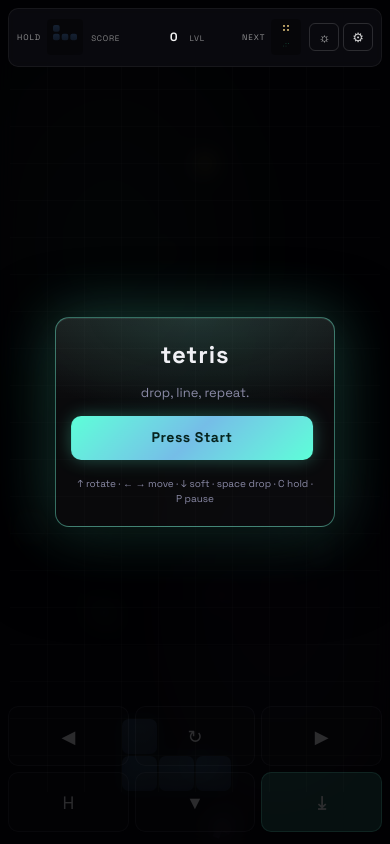
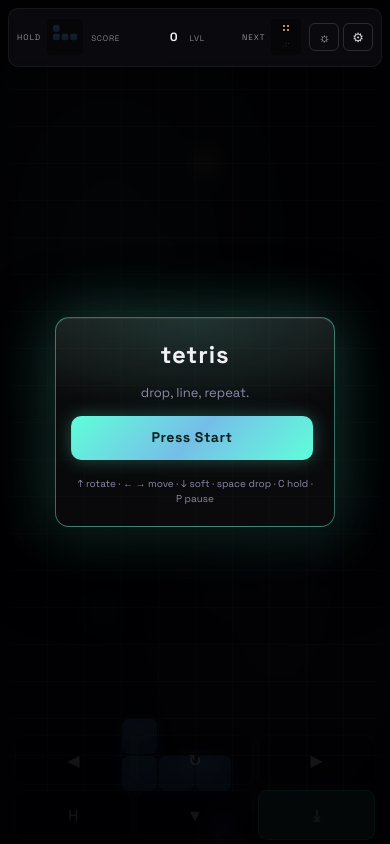
Before and after one commit to paulfxyz/tetris, a PHP site: page / in a window 390 px wide. Run offline with PHP 8.4, Linux system fonts and the light colour scheme.

Commit message:
v1.5.2 — vpad to bottom + lower opacity, lock iOS page scroll on swipe

```diff
--- a/public/css/game.css
+++ b/public/css/game.css
@@ -235,7 +235,18 @@ body.vpad-on .vpad { display: grid; }
  *     (so users can DISCOVER the gestures), reveals at full opacity when
  *     touched on a non-swipe area. Tap a button to act, tap outside to dismiss. */
 @media (max-width: 760px) {
-  body { overflow: hidden; }
+  /* v1.5.2 — lock the document so iOS Safari can't rubber-band scroll the
+   * whole page during a soft-drop drag. `position: fixed` on body removes
+   * the document from the scroll container entirely — stronger than just
+   * `overflow: hidden`, which iOS sometimes still scrolls past. */
+  html, body {
+    overflow: hidden;
+    overscroll-behavior: none;
+    position: fixed;
+    width: 100%;
+    height: 100%;
+    touch-action: none;
+  }
 
   /* TOPBAR — collapsed to nothing (its actions moved into .mobile-bar). */
   .topbar {
@@ -274,7 +285,11 @@ body.vpad-on .vpad { display: grid; }
   /* Side HUDs hidden on mobile (content mirrored into .mobile-bar). */
   .hud-left, .hud-right, .hud-keys { display: none; }
 
-  /* BOARD-FRAME — edge-to-edge, no padding, no border, no rounded corners. */
+  /* BOARD-FRAME — edge-to-edge, no padding, no border, no rounded corners.
+   * v1.5.2 — `touch-action: none` tells iOS we handle every gesture on the
+   * board ourselves. Without this, swiping down still triggered Safari's
+   * page-scroll / pull-to-refresh on top of our soft-drop handler, which
+   * felt like the play area was sliding under the finger. */
   .board-frame {
     grid-row: 1; grid-column: 1;
     padding: 0;
@@ -290,6 +305,9 @@ body.vpad-on .vpad { display: grid; }
     align-items: center;
     justify-content: center;
     overflow: hidden;
+    touch-action: none;
+    -webkit-user-select: none;
+    user-select: none;
   }
   #game-canvas {
     width: var(--board-w);
@@ -372,20 +390,27 @@ body.vpad-on .vpad { display: grid; }
   }
 
   /* VPAD — floating, very-low-opacity hint by default; full-opacity when
-   * "revealed" via an ambiguous touch. */
+   * "revealed" via an ambiguous touch.
+   *
+   * v1.5.2 — anchored to the true bottom edge of the viewport with negative
+   * insets so it sits as far down as iOS will let us paint, and the default
+   * opacity is dropped to 0.08 so it reads as a near-invisible hint instead
+   * of a visible control surface. The pad now uses `left: 50%; transform`
+   * centering with a fixed width so it doesn't span the whole row and
+   * compete with the board visually — only the user's thumb-reach area
+   * shows buttons. */
   .vpad {
     position: fixed;
-    left: 8px; right: 8px;
-    bottom: max(12px, calc(env(safe-area-inset-bottom) + 8px));
+    left: 50%;
+    transform: translateX(-50%);
+    bottom: calc(env(safe-area-inset-bottom) + 4px);
     z-index: 25;
     display: grid;
-    grid-template-columns: repeat(3, 1fr);
+    grid-template-columns: repeat(3, minmax(0, 1fr));
     grid-template-rows: 1fr 1fr;
-    gap: 6px;
-    width: auto;
-    max-width: 480px;
-    margin: 0 auto;
-    opacity: 0.18;
+    gap: 5px;
+    width: min(360px, calc(100vw - 16px));
+    opacity: 0.08;
     transition: opacity .25s ease;
     pointer-events: none;
   }
@@ -397,9 +422,9 @@ body.vpad-on .vpad { display: grid; }
   body.vpad-on .vpad { display: grid; }
 
   .vbtn {
-    height: clamp(44px, 7.5dvh, 60px);
-    font-size: clamp(18px, 4.5vw, 22px);
-    border-radius: 10px;
+    height: clamp(38px, 6dvh, 50px);
+    font-size: clamp(16px, 4vw, 20px);
+    border-radius: 9px;
     border: 1px solid rgba(255, 255, 255, .14);
     background: rgba(15, 15, 20, .82);
     color: rgba(255, 255, 255, .92);
--- a/public/index.html
+++ b/public/index.html
@@ -31,7 +31,7 @@
         </svg>
         <span>tetris</span>
       </a>
-      <a class="brand-version" href="https://github.com/paulfxyz/tetris/releases/tag/v1.5.1" target="_blank" rel="noopener" title="View this release on GitHub">v1.5.1</a>
+      <a class="brand-version" href="https://github.com/paulfxyz/tetris/releases/tag/v1.5.2" target="_blank" rel="noopener" title="View this release on GitHub">v1.5.2</a>
     </div>
     <nav class="topbar-actions">
       <button class="iconbtn" id="btn-zoom-out" title="Zoom out" aria-label="Zoom out">−</button>
@@ -217,7 +217,7 @@
 
   <!-- Footer -->
   <footer class="footer">
-    <span>tetris · v1.5.1 — drop, line, repeat.</span>
+    <span>tetris · v1.5.2 — drop, line, repeat.</span>
     <br />
     <a href="https://github.com/paulfxyz/tetris" target="_blank" rel="noopener">source on github</a>
     <span class="sep">/</span>
--- a/public/js/input.js
+++ b/public/js/input.js
@@ -240,6 +240,13 @@ export class Input {
     this.revealVPad = revealVPad;
     this.dismissVPad = dismissVPad;
 
+    // v1.5.2 — touch handlers are NON-PASSIVE so we can preventDefault() on
+    // touchmove. iOS Safari otherwise rubber-bands the page when you swipe
+    // down on the board, and the play surface scrolls along with the gesture
+    // instead of moving the piece. preventDefault() on every move while a
+    // single-finger gesture is in flight stops the page from scrolling and
+    // gives us deterministic gesture handling. We deliberately DO NOT block
+    // multi-touch (pinch-zoom remains, e.touches.length > 1 falls through).
     this.boardEl.addEventListener('touchstart', (e) => {
       if (e.touches.length !== 1) return;             // ignore multi-finger
       const t = e.touches[0];
@@ -257,13 +264,19 @@ export class Input {
         }
         longPressTimer = null;
       }, LONG_PRESS_MS);
-    }, { passive: true });
+    }, { passive: false });
 
     // During the drag, emit one step per `THRESH` pixels of movement on each
     // axis. We update lastX/lastY by exactly the consumed delta so partial
     // pixels accumulate (rather than getting dropped on each frame).
+    //
+    // preventDefault() is called UNCONDITIONALLY for single-finger moves so
+    // iOS Safari doesn't scroll the page or trigger pull-to-refresh during a
+    // soft-drop drag. The CSS rule `touch-action: none` on .board-frame is
+    // the belt; this is the suspenders.
     this.boardEl.addEventListener('touchmove', (e) => {
       if (e.touches.length !== 1) return;
+      e.preventDefault();
       const t = e.touches[0];
       // Cancel pending long-press as soon as the finger drifts past TAP_MAX.
       if (longPressTimer) {
@@ -288,7 +301,7 @@ export class Input {
       }
       // Upward movement is intentionally ignored — there's no way to lift a
       // dropping piece in Tetris, so dragging up does nothing.
-    }, { passive: true });
+    }, { passive: false });
 
     this.boardEl.addEventListener('touchend', (e) => {
       clearTimeout(longPressTimer);
--- a/public/sw.js
+++ b/public/sw.js
@@ -1,7 +1,7 @@
 // tetris — service worker
 // Cache-first for the small static bundle so the game works offline.
 
-const CACHE = 'tetris-v1.5.1';
+const CACHE = 'tetris-v1.5.2';
 const ASSETS = [
   './',
   'index.html',
```
Also changed, not shown: .release-notes-v1.5.2.md (added), CHANGELOG.md, README.md, public/js/app.js.
